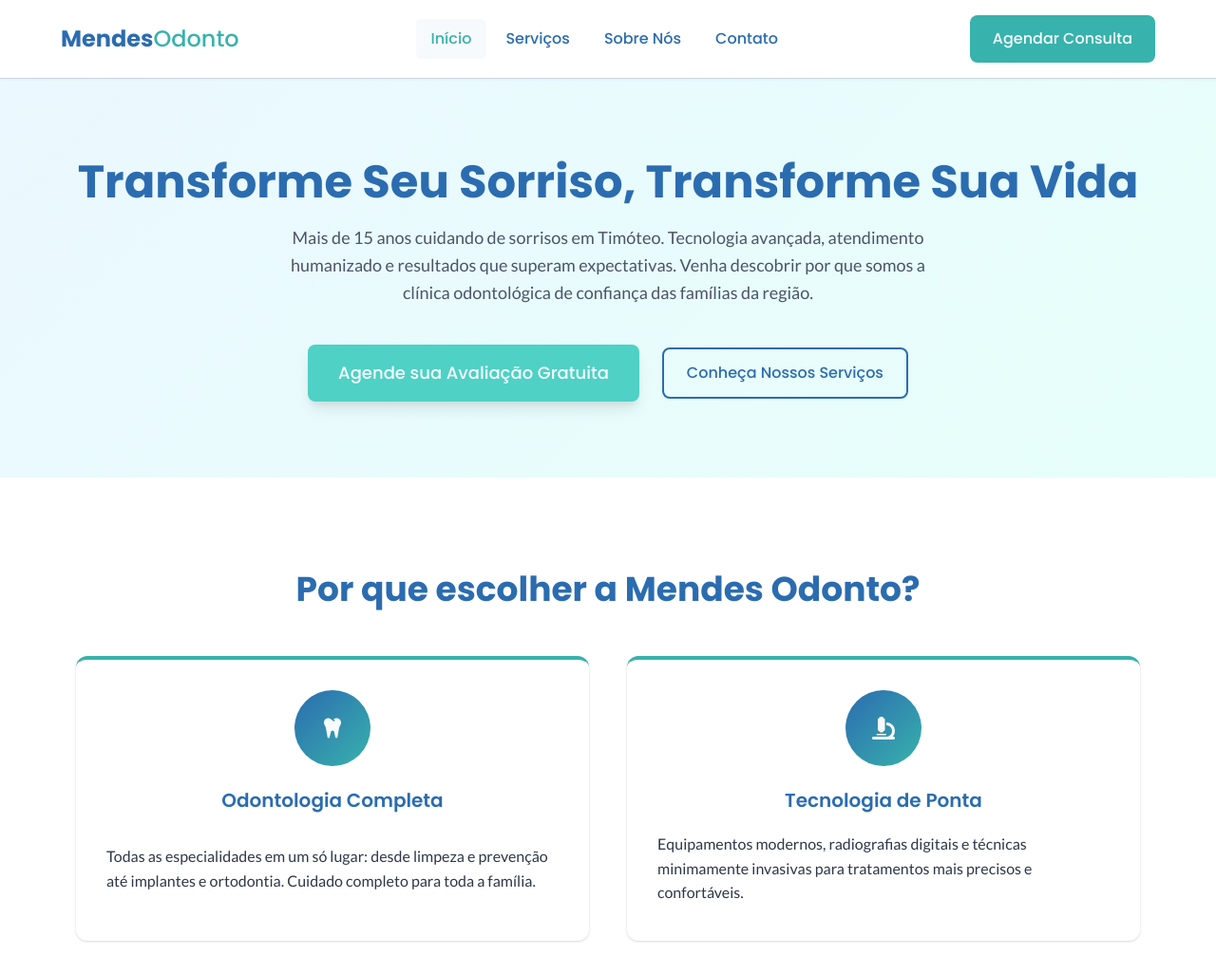
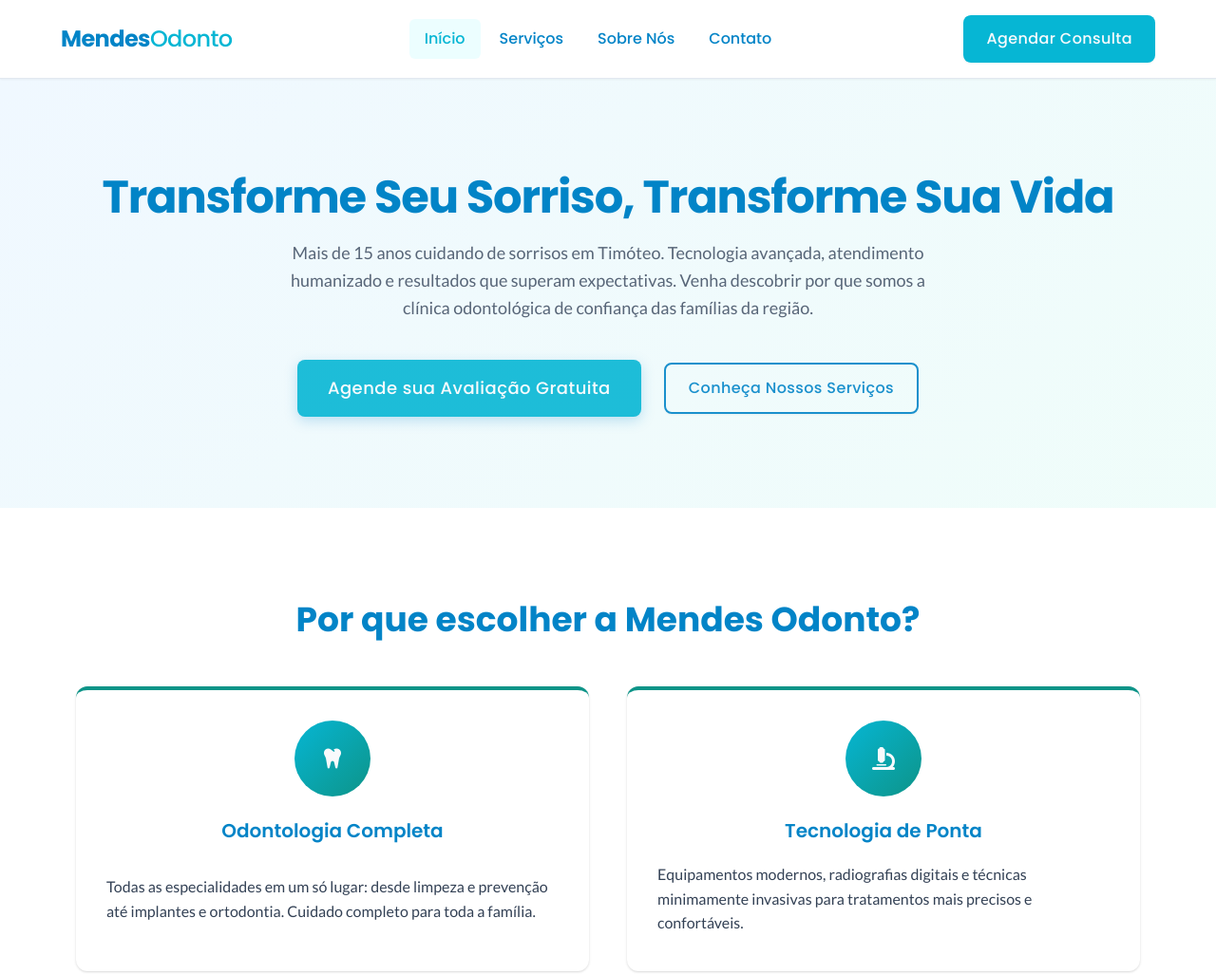
Before and after one commit to carlos-e-araujo/mvp-commitjr, a plain HTML site: page index.html in a window 1280 px wide. Shown: the top 1026 px of the page at 95% size. Drawn offline with Linux system fonts and the light colour scheme.

Commit message:
refactor styles for visual coherence and enhance component gradients and shadows

```diff
--- a/css/base/variables.css
+++ b/css/base/variables.css
@@ -4,73 +4,73 @@
 @import url('https://fonts.googleapis.com/css2?family=Poppins:wght@300;400;500;600;700&family=Lato:wght@300;400;700&display=swap');
 
 :root {
-    /* ===== COLOR PALETTE ===== */
-    /* Primary Colors */
-    --primary-50: #EBF8FF;
-    --primary-100: #BEE3F8;
-    --primary-200: #90CDF4;
-    --primary-300: #63B3ED;
-    --primary-400: #4299E1;
-    --primary-500: #2B6CB0;
-    /* Main primary */
-    --primary-600: #2C5282;
-    --primary-700: #2A4365;
-    --primary-800: #1A365D;
-    --primary-900: #153E75;
+    /* ===== COLOR PALETTE HARMONIZADA ===== */
+    /* Primary Colors - Azul Dental Profissional */
+    --primary-50: #F0F8FF;
+    --primary-100: #E0F2FE;
+    --primary-200: #BAE6FD;
+    --primary-300: #7DD3FC;
+    --primary-400: #38BDF8;
+    --primary-500: #0EA5E9;
+    /* Main primary - Azul confiança e saúde */
+    --primary-600: #0284C7;
+    --primary-700: #0369A1;
+    --primary-800: #075985;
+    --primary-900: #0C4A6E;
 
-    /* Secondary Colors */
-    --secondary-50: #E6FFFA;
-    --secondary-100: #B2F5EA;
-    --secondary-200: #81E6D9;
-    --secondary-300: #4FD1C5;
-    --secondary-400: #38B2AC;
-    /* Main secondary */
-    --secondary-500: #319795;
-    --secondary-600: #2C7A7B;
-    --secondary-700: #285E61;
-    --secondary-800: #234E52;
-    --secondary-900: #1D4044;
+    /* Secondary Colors - Verde Menta Fresco */
+    --secondary-50: #F0FDFA;
+    --secondary-100: #CCFBF1;
+    --secondary-200: #99F6E4;
+    --secondary-300: #5EEAD4;
+    --secondary-400: #2DD4BF;
+    /* Main secondary - Verde saúde e frescor */
+    --secondary-500: #14B8A6;
+    --secondary-600: #0D9488;
+    --secondary-700: #0F766E;
+    --secondary-800: #115E59;
+    --secondary-900: #134E4A;
 
-    /* Accent Colors */
-    --accent-50: #F0FFF4;
-    --accent-100: #C6F6D5;
-    --accent-200: #9AE6B4;
-    --accent-300: #68D391;
-    --accent-400: #4FD1C5;
-    /* Main accent */
-    --accent-500: #38A169;
-    --accent-600: #2F855A;
-    --accent-700: #276749;
-    --accent-800: #22543D;
-    --accent-900: #1C4532;
+    /* Accent Colors - Azul Turquesa Vibrante */
+    --accent-50: #ECFEFF;
+    --accent-100: #CFFAFE;
+    --accent-200: #A5F3FC;
+    --accent-300: #67E8F9;
+    --accent-400: #22D3EE;
+    /* Main accent - Azul turquesa moderno */
+    --accent-500: #06B6D4;
+    --accent-600: #0891B2;
+    --accent-700: #0E7490;
+    --accent-800: #155E75;
+    --accent-900: #164E63;
 
-    /* Gray Scale */
-    --gray-50: #F7FAFC;
-    --gray-100: #EDF2F7;
+    /* Gray Scale - Tons neutros refinados */
+    --gray-50: #F8FAFC;
+    --gray-100: #F1F5F9;
     --gray-200: #E2E8F0;
-    --gray-300: #CBD5E0;
-    --gray-400: #A0AEC0;
-    --gray-500: #718096;
-    --gray-600: #4A5568;
-    --gray-700: #2D3748;
-    --gray-800: #1A202C;
-    --gray-900: #171923;
+    --gray-300: #CBD5E1;
+    --gray-400: #94A3B8;
+    --gray-500: #64748B;
+    --gray-600: #475569;
+    --gray-700: #334155;
+    --gray-800: #1E293B;
+    --gray-900: #0F172A;
 
-    /* Semantic Colors */
-    --success-color: #38A169;
-    --warning-color: #D69E2E;
-    --error-color: #E53E3E;
-    --info-color: #3182CE;
+    /* Semantic Colors - Cores harmoniosas */
+    --success-color: var(--secondary-600);
+    --warning-color: #F59E0B;
+    --error-color: #EF4444;
+    --info-color: var(--primary-600);
 
-    /* Main Color Variables (for backward compatibility) */
-    --primary-color: var(--primary-500);
-    --secondary-color: var(--secondary-400);
-    --accent-color: var(--accent-400);
+    /* Main Color Variables - Paleta principal harmonizada */
+    --primary-color: var(--primary-600);
+    --secondary-color: var(--secondary-600);
+    --accent-color: var(--accent-500);
     --text-color-dark: var(--gray-700);
     --text-color-light: var(--gray-50);
     --background-color: #FFFFFF;
-    --light-gray-background: var(--gray-100);
-    --border-color: var(--gray-300);
+    --light-gray-background: var(--gray-50);
+    --border-color: var(--gray-200);
 
     /* ===== TYPOGRAPHY ===== */
     /* Font Families */
@@ -257,4 +257,109 @@
     /* Section */
     --section-padding: var(--spacing-16) 0;
     --section-padding-sm: var(--spacing-12) 0;
+
+    /* ===== GRADIENTES HARMONIZADOS ===== */
+    /* Gradientes principais para hero sections e CTAs */
+    --gradient-primary: linear-gradient(135deg, var(--primary-50) 0%, var(--secondary-50) 100%);
+    --gradient-primary-bold: linear-gradient(135deg, var(--primary-600) 0%, var(--secondary-600) 100%);
+    --gradient-accent: linear-gradient(135deg, var(--accent-500) 0%, var(--primary-600) 100%);
+    --gradient-soft: linear-gradient(135deg, var(--gray-50) 0%, var(--primary-50) 100%);
+
+    /* Gradientes para ícones e elementos decorativos */
+    --gradient-icon: linear-gradient(135deg, var(--accent-500) 0%, var(--secondary-600) 100%);
+    --gradient-hover: linear-gradient(135deg, var(--secondary-500) 0%, var(--accent-500) 100%);
+
+    /* Gradientes para backgrounds de seções */
+    --gradient-section-light: linear-gradient(135deg, var(--background-color) 0%, var(--gray-50) 100%);
+    --gradient-section-primary: linear-gradient(135deg, var(--primary-50) 0%, var(--accent-50) 100%);
+
+    /* ===== SOMBRAS APRIMORADAS ===== */
+    --shadow-card: 0 1px 3px 0 rgba(15, 23, 42, 0.08), 0 1px 2px 0 rgba(15, 23, 42, 0.04);
+    --shadow-card-hover: 0 10px 25px -5px rgba(15, 23, 42, 0.1), 0 8px 10px -6px rgba(15, 23, 42, 0.06);
+    --shadow-button: 0 4px 14px 0 rgba(2, 132, 199, 0.25);
+    --shadow-button-hover: 0 8px 25px -5px rgba(2, 132, 199, 0.35);
+
+    /* ===== SOMBRAS ORIGINAIS ===== */
+    --shadow-sm: 0 1px 2px 0 rgba(0, 0, 0, 0.05);
+    --shadow-base: 0 1px 3px 0 rgba(0, 0, 0, 0.1), 0 1px 2px 0 rgba(0, 0, 0, 0.06);
+    --shadow-md: 0 4px 6px -1px rgba(0, 0, 0, 0.1), 0 2px 4px -1px rgba(0, 0, 0, 0.06);
+    --shadow-lg: 0 10px 15px -3px rgba(0, 0, 0, 0.1), 0 4px 6px -2px rgba(0, 0, 0, 0.05);
+    --shadow-xl: 0 20px 25px -5px rgba(0, 0, 0, 0.1), 0 10px 10px -5px rgba(0, 0, 0, 0.04);
+    --shadow-2xl: 0 25px 50px -12px rgba(0, 0, 0, 0.25);
+    --shadow-inner: inset 0 2px 4px 0 rgba(0, 0, 0, 0.06);
+
+    /* Legacy shadow */
+    --box-shadow: var(--shadow-md);
+
+    /* ===== TRANSITIONS ===== */
+    --transition-fast: 150ms ease;
+    --transition-base: 200ms ease;
+    --transition-slow: 300ms ease;
+    --transition-slower: 500ms ease;
+
+    /* Transition Properties */
+    --transition-all: all var(--transition-base);
+    --transition-colors: color var(--transition-base), background-color var(--transition-base), border-color var(--transition-base);
+    --transition-opacity: opacity var(--transition-base);
+    --transition-shadow: box-shadow var(--transition-base);
+    --transition-transform: transform var(--transition-base);
+
+    /* Legacy transition */
+    --transition-speed: var(--transition-base);
+
+    /* ===== Z-INDEX SCALE ===== */
+    --z-index-dropdown: 1000;
+    --z-index-sticky: 1020;
+    --z-index-fixed: 1030;
+    --z-index-modal-backdrop: 1040;
+    --z-index-modal: 1050;
+    --z-index-popover: 1060;
+    --z-index-tooltip: 1070;
+
+    /* ===== BREAKPOINTS ===== */
+    --breakpoint-sm: 640px;
+    --breakpoint-md: 768px;
+    --breakpoint-lg: 1024px;
+    --breakpoint-xl: 1280px;
+    --breakpoint-2xl: 1536px;
+
+    /* ===== CONTAINER WIDTHS ===== */
+    --container-sm: 640px;
+    --container-md: 768px;
+    --container-lg: 1024px;
+    --container-xl: 1280px;
+    --container-2xl: 1400px;
+
+    /* ===== COMPONENT SPECIFIC ===== */
+    /* Button */
+    --button-padding-sm: var(--spacing-2) var(--spacing-4);
+    --button-padding-base: var(--spacing-3) var(--spacing-6);
+    --button-padding-lg: var(--spacing-4) var(--spacing-8);
+    --button-border-radius: var(--border-radius-lg);
+    --button-font-weight: var(--font-weight-medium);
+
+    /* Input */
+    --input-padding: var(--spacing-3) var(--spacing-4);
+    --input-border-radius: var(--border-radius-lg);
+    --input-border-width: var(--border-width-1);
+    --input-focus-ring: 0 0 0 3px rgba(43, 108, 176, 0.1);
+
+    /* Card */
+    --card-padding: var(--spacing-6);
+    --card-border-radius: var(--border-radius-xl);
+    --card-shadow: var(--shadow-base);
+    --card-shadow-hover: var(--shadow-lg);
+
+    /* Header */
+    --header-height: 4rem;
+    --header-padding: var(--spacing-4) 0;
+    --header-shadow: var(--shadow-sm);
+    --header-z-index: var(--z-index-sticky);
+
+    /* Footer */
+    --footer-padding: var(--spacing-12) 0 var(--spacing-6);
+
+    /* Section */
+    --section-padding: var(--spacing-16) 0;
+    --section-padding-sm: var(--spacing-12) 0;
 }
--- a/css/components/button.css
+++ b/css/components/button.css
@@ -4,7 +4,7 @@
 .button {
     display: inline-block;
     padding: var(--button-padding-base);
-    background-color: var(--secondary-color);
+    background-color: var(--accent-color);
     color: var(--text-color-light);
     font-family: var(--font-heading);
     font-weight: var(--button-font-weight);
@@ -13,14 +13,17 @@
     text-align: center;
     border: none;
     cursor: pointer;
-    transition: var(--transition-colors), var(--transition-transform);
+    transition: var(--transition-all);
     text-decoration: none;
+    box-shadow: var(--shadow-sm);
+    letter-spacing: 0.025em;
 }
 
 .button:hover {
-    background-color: var(--accent-color);
+    background-color: var(--primary-color);
     color: var(--text-color-light);
     transform: translateY(-2px);
+    box-shadow: var(--shadow-lg);
 }
 
 .button:focus {
@@ -49,7 +52,9 @@
 }
 
 .button--primary:hover {
-    background-color: var(--primary-600);
+    background-color: var(--primary-700);
+    box-shadow: var(--shadow-button-hover);
+    transform: translateY(-1px);
 }
 
 .button--secondary {
@@ -57,7 +62,9 @@
 }
 
 .button--secondary:hover {
-    background-color: var(--secondary-500);
+    background-color: var(--secondary-700);
+    box-shadow: var(--shadow-button-hover);
+    transform: translateY(-1px);
 }
 
 .button--accent {
@@ -65,8 +72,10 @@
 }
 
 .button--accent:hover {
-    background-color: var(--text-color-light);
-    color: var(--accent-color);
+    background-color: var(--accent-600);
+    color: var(--text-color-light);
+    box-shadow: var(--shadow-button-hover);
+    transform: translateY(-1px);
 }
 
 .button--success {
@@ -86,6 +95,8 @@
 .button--outline:hover {
     background-color: var(--primary-color);
     color: var(--text-color-light);
+    border-color: var(--primary-color);
+    box-shadow: var(--shadow-lg);
 }
 
 /* Style Modifiers */
--- a/css/components/footer.css
+++ b/css/components/footer.css
@@ -28,6 +28,7 @@
     color: var(--text-color-light);
     margin-bottom: var(--spacing-4);
     line-height: var(--line-height-tight);
+    letter-spacing: -0.025em;
 }
 
 .footer__logo-accent {
@@ -126,7 +127,7 @@
     color: var(--gray-800);
     transform: translateY(-2px);
     border-color: var(--accent-color);
-    box-shadow: 0 8px 20px rgba(79, 209, 197, 0.3);
+    box-shadow: 0 8px 20px rgba(79, 209, 197, 0.4);
 }
 
 .footer__bottom {
--- a/css/components/header.css
+++ b/css/components/header.css
@@ -28,15 +28,16 @@
     color: var(--primary-color);
     text-decoration: none;
     transition: var(--transition-colors);
+    letter-spacing: -0.025em;
 }
 
 .header__logo:hover {
-    color: var(--primary-600);
+    color: var(--accent-color);
 }
 
 .header__logo-accent {
     font-weight: var(--font-weight-medium);
-    color: var(--secondary-color);
+    color: var(--accent-color);
 }
 
 /* Navigation */
@@ -82,8 +83,8 @@
 
 .header__nav-link:hover,
 .header__nav-link--active {
-    color: var(--secondary-color);
-    background-color: var(--gray-50);
+    color: var(--accent-color);
+    background-color: var(--accent-50);
 }
 
 /* Header button */
@@ -105,8 +106,8 @@
 }
 
 .header__menu-toggle:hover {
-    background-color: var(--gray-50);
-    color: var(--primary-600);
+    background-color: var(--accent-50);
+    color: var(--accent-color);
 }
 
 .header__menu-toggle .fa-times {
@@ -156,7 +157,8 @@
 
     .header__nav-link:hover,
     .header__nav-link--active {
-        background-color: var(--gray-50);
+        background-color: var(--accent-50);
+        color: var(--accent-color);
     }
 
     .header__button {
--- a/css/components/service-card.css
+++ b/css/components/service-card.css
@@ -17,7 +17,7 @@
 .service-card:hover {
     transform: translateY(-var(--spacing-2));
     box-shadow: var(--card-shadow-hover);
-    border-color: var(--primary-200);
+    border-color: var(--accent-200);
 }
 
 .service-card__image {
@@ -53,7 +53,7 @@
 .service-card__description {
     font-size: var(--font-size-base);
     line-height: var(--line-height-relaxed);
-    color: var(--gray-700);
+    color: var(--gray-600);
     margin: 0;
     flex: 1;
     display: flex;
@@ -63,7 +63,7 @@
 /* Service card variants */
 .service-card--featured {
     border-color: var(--accent-color);
-    background: linear-gradient(135deg, var(--background-color) 0%, var(--accent-50) 100%);
+    background: var(--gradient-soft);
     border-top: var(--border-width-4) solid var(--accent-color);
 }
 
--- a/css/main.css
+++ b/css/main.css
@@ -8,6 +8,7 @@
 
 /* Utilities */
 @import url('./utils/utilities.css');
+@import url('./utils/visual-coherence.css');
 
 /* Components */
 @import url('./components/button.css');
--- a/css/pages/contact.css
+++ b/css/pages/contact.css
@@ -3,7 +3,7 @@
 
 /* ===== HERO SECTION ===== */
 .contact-hero {
-    background: linear-gradient(135deg, var(--primary-50) 0%, var(--secondary-50) 100%);
+    background: var(--gradient-primary);
     padding: var(--section-padding-sm);
     text-align: center;
 }
@@ -67,7 +67,7 @@
 /* Map Section */
 .map-section {
     padding: var(--section-padding);
-    background: linear-gradient(135deg, var(--light-gray-background) 0%, var(--gray-200) 100%);
+    background: var(--gradient-section-light);
     position: relative;
     overflow-x: hidden;
 }
--- a/css/pages/home.css
+++ b/css/pages/home.css
@@ -3,9 +3,23 @@
 
 /* ===== HERO SECTION ===== */
 .home-hero {
-    background: linear-gradient(135deg, var(--primary-50) 0%, var(--secondary-50) 100%);
-    padding: var(--section-padding-sm);
+    background: var(--gradient-primary);
+    padding: var(--section-padding);
     text-align: center;
+    position: relative;
+    overflow: hidden;
+}
+
+.home-hero::before {
+    content: '';
+    position: absolute;
+    top: 0;
+    left: 0;
+    right: 0;
+    bottom: 0;
+    background: var(--gradient-section-primary);
+    opacity: 0.1;
+    pointer-events: none;
 }
 
 .home-hero .section-title {
@@ -14,6 +28,9 @@
     font-size: var(--font-size-5xl);
     font-weight: var(--font-weight-bold);
     line-height: var(--line-height-tight);
+    position: relative;
+    z-index: 1;
+    letter-spacing: -0.025em;
 }
 
 .home-hero .section-subtitle {
@@ -35,7 +52,7 @@
     background-color: var(--accent-color);
     font-size: var(--font-size-lg);
     padding: var(--button-padding-lg);
-    box-shadow: var(--shadow-lg);
+    box-shadow: var(--shadow-button);
     transition: var(--transition-all);
     min-width: 280px;
 }
@@ -43,7 +60,7 @@
 .home-hero__button:hover {
     background-color: var(--primary-color);
     transform: translateY(-2px);
-    box-shadow: var(--shadow-xl);
+    box-shadow: var(--shadow-button-hover);
 }
 
 .home-hero__button-secondary {
@@ -103,7 +120,7 @@
     width: 80px;
     height: 80px;
     margin: 0 auto var(--spacing-6);
-    background: linear-gradient(135deg, var(--primary-color), var(--secondary-color));
+    background: var(--gradient-icon);
     border-radius: var(--border-radius-full);
     display: flex;
     align-items: center;
@@ -116,7 +133,7 @@
 
 .feature-card:hover .feature-card__icon {
     transform: scale(1.1);
-    background: linear-gradient(135deg, var(--accent-color), var(--primary-color));
+    background: var(--gradient-hover);
 }
 
 .feature-card__title {
@@ -142,7 +159,7 @@
 /* ===== CTA SECTION ===== */
 .home-cta {
     padding: var(--section-padding);
-    background: linear-gradient(135deg, var(--primary-color), var(--secondary-color));
+    background: var(--gradient-primary-bold);
     position: relative;
     text-align: center;
 }
@@ -221,7 +238,7 @@
 /* ===== STATISTICS SECTION ===== */
 .home-stats {
     padding: var(--section-padding);
-    background: linear-gradient(135deg, var(--primary-color), var(--secondary-color));
+    background: var(--gradient-primary-bold);
     color: var(--text-color-light);
     text-align: center;
 }
@@ -327,7 +344,7 @@
     left: 0;
     right: 0;
     height: 2px;
-    background: linear-gradient(90deg, var(--accent-color), var(--primary-color));
+    background: var(--gradient-accent);
     transform: scaleX(0);
     transition: var(--transition-all);
 }
@@ -339,7 +356,7 @@
 .service-highlight__icon {
     width: 70px;
     height: 70px;
-    background: linear-gradient(135deg, var(--accent-color), var(--primary-color));
+    background: var(--gradient-icon);
     border-radius: var(--border-radius-full);
     display: flex;
     align-items: center;
@@ -352,6 +369,7 @@
 
 .service-highlight:hover .service-highlight__icon {
     transform: scale(1.1);
+    background: var(--gradient-hover);
 }
 
 .service-highlight__title {
--- a/css/pages/services.css
+++ b/css/pages/services.css
@@ -3,7 +3,7 @@
 
 /* ===== HERO SECTION ===== */
 .services-hero {
-    background: linear-gradient(135deg, var(--primary-50) 0%, var(--secondary-50) 100%);
+    background: var(--gradient-primary);
     padding: var(--section-padding-sm);
     text-align: center;
 }
@@ -125,7 +125,7 @@
 /* ===== CTA SECTION ===== */
 .services-cta {
     padding: var(--section-padding);
-    background: linear-gradient(135deg, var(--primary-color) 0%, var(--secondary-color) 100%);
+    background: var(--gradient-primary-bold);
     color: var(--text-color-light);
 }
 
--- /dev/null
+++ b/css/utils/visual-coherence.css
@@ -0,0 +1,193 @@
+/* css/utils/visual-coherence.css */
+/* Melhorias de coerência visual - Aplicações globais dos gradientes e sombras harmonizados */
+
+/* ===== APLICAÇÃO GLOBAL DE GRADIENTES ===== */
+/* Para elementos que usam gradientes inconsistentes */
+.gradient-primary {
+    background: var(--gradient-primary);
+}
+
+.gradient-primary-bold {
+    background: var(--gradient-primary-bold);
+}
+
+.gradient-accent {
+    background: var(--gradient-accent);
+}
+
+.gradient-icon {
+    background: var(--gradient-icon);
+}
+
+.gradient-soft {
+    background: var(--gradient-soft);
+}
+
+/* ===== SOMBRAS HARMONIZADAS ===== */
+/* Aplicação consistente de sombras */
+.shadow-card {
+    box-shadow: var(--shadow-card);
+}
+
+.shadow-card-hover {
+    box-shadow: var(--shadow-card-hover);
+}
+
+.shadow-button {
+    box-shadow: var(--shadow-button);
+}
+
+.shadow-button-hover {
+    box-shadow: var(--shadow-button-hover);
+}
+
+/* ===== CORREÇÕES ESPECÍFICAS PARA COERÊNCIA ===== */
+/* Padronização de elementos que ainda usam cores antigas */
+
+/* Facility items - harmonização */
+.facility-item__icon {
+    background: var(--primary-100) !important;
+    color: var(--primary-600) !important;
+}
+
+.facility-item:hover .facility-item__icon {
+    background: var(--primary-600) !important;
+    color: var(--text-color-light) !important;
+    transform: scale(1.1);
+}
+
+/* Contact cards - harmonização */
+.contact-card__icon {
+    background-color: var(--primary-100) !important;
+    color: var(--primary-600) !important;
+}
+
+.contact-card:hover .contact-card__icon {
+    background-color: var(--primary-200) !important;
+    color: var(--primary-700) !important;
+}
+
+/* Footer social links - harmonização */
+.footer__social-link:hover {
+    background-color: var(--accent-500) !important;
+    color: var(--gray-800) !important;
+    transform: translateY(-2px);
+    border-color: var(--accent-500) !important;
+    box-shadow: 0 8px 20px rgba(6, 182, 212, 0.4) !important;
+}
+
+/* ===== CONSISTÊNCIA EM HOVER EFFECTS ===== */
+/* Padronização de efeitos hover em cards */
+.feature-card:hover,
+.value-card:hover,
+.service-card:hover,
+.service-highlight:hover,
+.testimonial-card:hover,
+.team-member:hover,
+.differential-item:hover,
+.pillar-card:hover {
+    transform: translateY(-4px);
+    box-shadow: var(--shadow-card-hover);
+}
+
+/* Padronização de bordas em hover */
+.feature-card:hover,
+.value-card:hover,
+.service-highlight:hover {
+    border-top-color: var(--accent-500);
+}
+
+/* ===== MELHORIA DE CONTRASTE E LEGIBILIDADE ===== */
+/* Texto em backgrounds coloridos */
+.text-on-primary {
+    color: var(--text-color-light);
+}
+
+.text-on-secondary {
+    color: var(--text-color-light);
+}
+
+.text-on-accent {
+    color: var(--text-color-light);
+}
+
+/* ===== ESPAÇAMENTOS CONSISTENTES ===== */
+/* Padronização de espaçamentos em seções */
+.section-padding-consistent {
+    padding: var(--section-padding);
+}
+
+.section-padding-sm-consistent {
+    padding: var(--section-padding-sm);
+}
+
+/* ===== MELHORIAS EM ACESSIBILIDADE ===== */
+/* Focus states harmonizados */
+button:focus,
+.button:focus,
+input:focus,
+textarea:focus,
+select:focus {
+    outline: none;
+    box-shadow: var(--input-focus-ring);
+    border-color: var(--primary-400);
+}
+
+/* ===== RESPONSIVIDADE MELHORADA ===== */
+@media (max-width: 768px) {
+
+    /* Redução de gradientes complexos em mobile para performance */
+    .gradient-primary-bold,
+    .gradient-accent {
+        background: var(--primary-600);
+    }
+
+    /* Sombras simplificadas em mobile */
+    .shadow-card-hover,
+    .shadow-button-hover {
+        box-shadow: var(--shadow-md);
+    }
+}
+
+/* ===== ANIMAÇÕES SUAVES ===== */
+/* Transições harmonizadas para todos os elementos interativos */
+.feature-card,
+.value-card,
+.service-card,
+.service-highlight,
+.testimonial-card,
+.team-member,
+.differential-item,
+.pillar-card,
+.contact-card,
+.facility-item,
+.button,
+button {
+    transition: var(--transition-all);
+}
+
+/* ===== CORREÇÕES DE CORES ESPECÍFICAS ===== */
+/* Para elementos que ainda usam cores antigas */
+.text-primary-old {
+    color: var(--primary-600) !important;
+}
+
+.text-secondary-old {
+    color: var(--secondary-600) !important;
+}
+
+.text-accent-old {
+    color: var(--accent-500) !important;
+}
+
+.bg-primary-old {
+    background-color: var(--primary-600) !important;
+}
+
+.bg-secondary-old {
+    background-color: var(--secondary-600) !important;
+}
+
+.bg-accent-old {
+    background-color: var(--accent-500) !important;
+}
```
Also changed, not shown: css/pages/about.css (+4 -4 lines).
